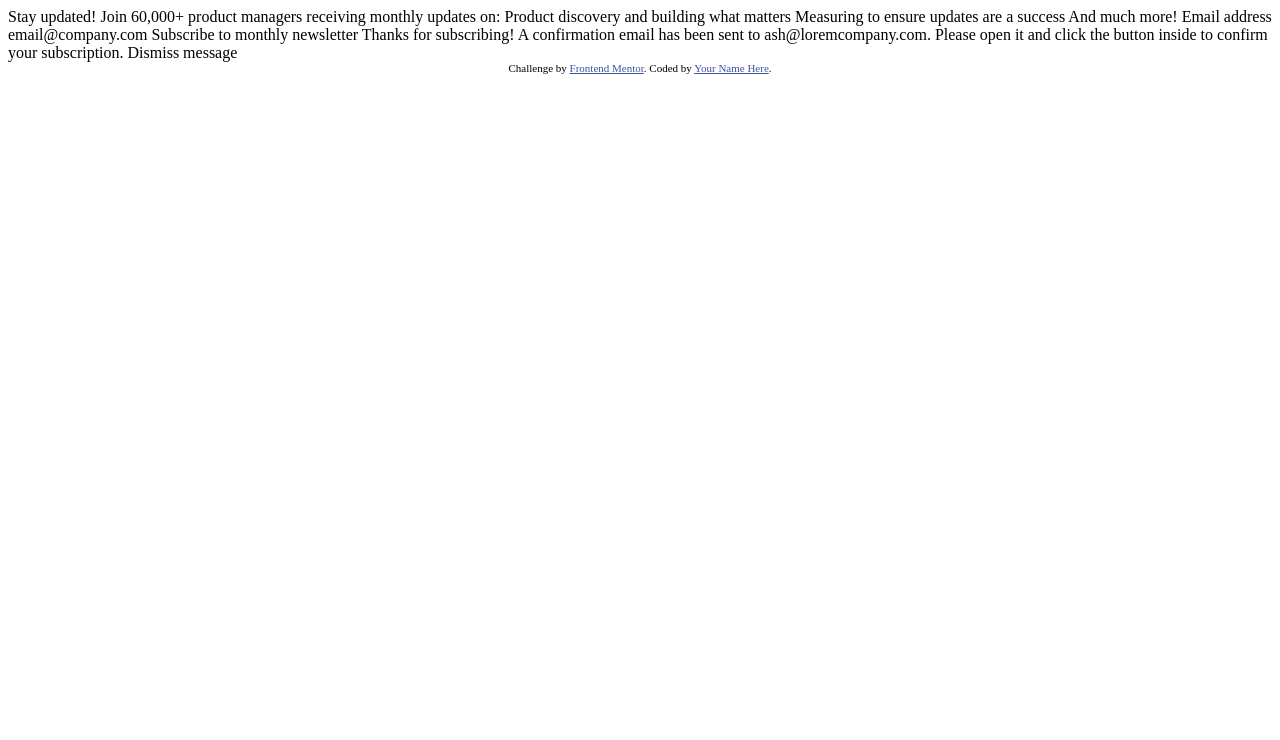
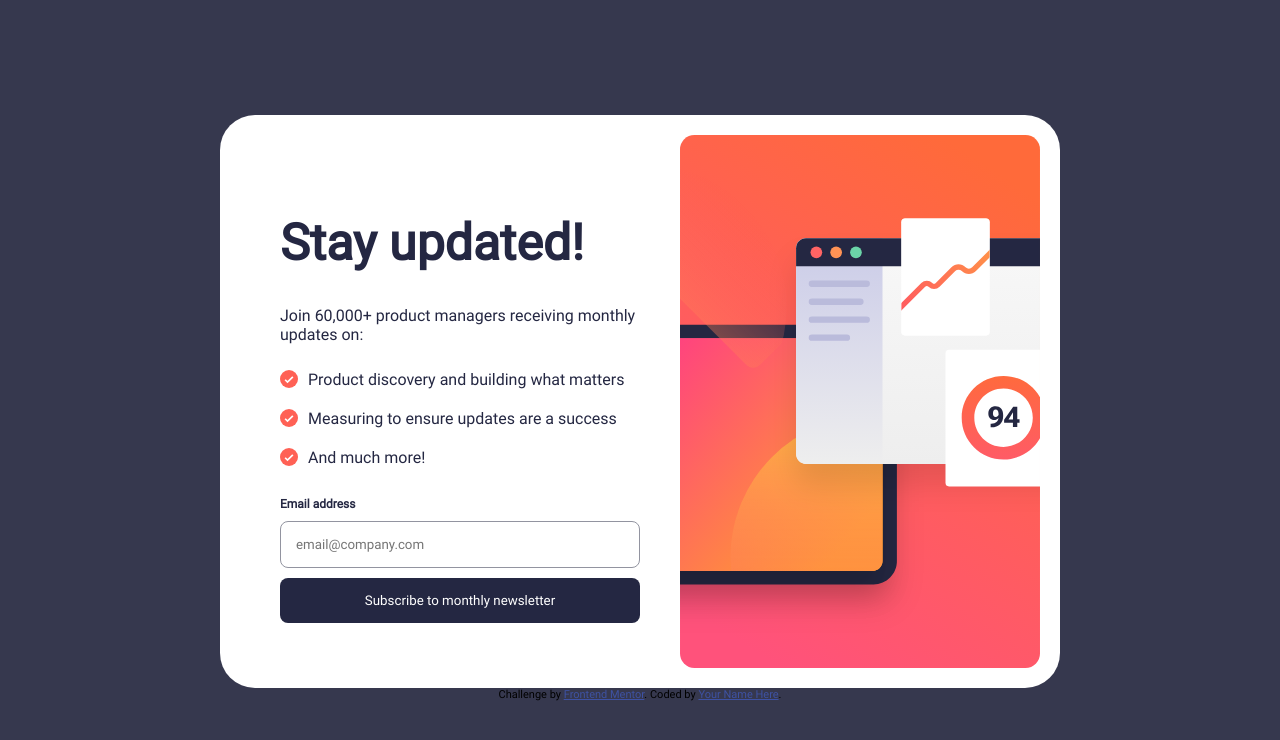
Before and after one commit to RVilums/newsletter, a plain HTML site: page index.html in a window 1280 px wide. Drawn offline with Linux system fonts and the light colour scheme.

Commit message:
creating the frontend

```diff
--- a/index.html
+++ b/index.html
@@ -11,7 +11,7 @@
 
   <title>Frontend Mentor | Newsletter sign-up form with success message</title>
 
-  <!-- Feel free to remove these styles or customise in your own stylesheet 👍 -->
+
   <style>
     .attribution {
       font-size: 11px;
@@ -26,38 +26,64 @@
 
 <body>
 
-  <!-- Sign-up form start -->
 
-  Stay updated!
+  <main class="main">
+    <div class="container">
+      <form data-id="form" class="form">
+        <div>
+          <h1 class="form__heading">Stay updated!</h1>
+          <p class="form__content">Join 60,000+ product managers receiving monthly updates on:
+          </p>
+        </div>
+        <ul>
+          <li>
+            <div class="list__wrapper">
+              <img src="./assets/images/icon-list.svg" alt="">
+              <span>Product discovery and building what matters</span>
+            </div>
+          </li>
+          <li>
+            <div class="list__wrapper">
+              <img src="./assets/images/icon-list.svg" alt="">
+              <span>Measuring to ensure updates are a success</span>
+            </div>
+          </li>
+          <li>
+            <div class="list__wrapper">
+              <img src="./assets/images/icon-list.svg" alt="">
+              <span>And much more!</span>
+            </div>
+          </li>
+        </ul>
+        <div class="form__wrapper">
+          <label for="email">Email address <span class="hidden" data-id="errorMessage">Valid email
+              required</span></label>
+          <input data-id="emailInput" type="email" name="email" id="email" placeholder="email@company.com">
+        </div>
+        <button data-id="submitBtn" class="btn" type="submit">Subscribe to monthly newsletter</button>
+      </form>
+    </div>
+    <div class="container">
+      <img src="./assets/images/illustration-sign-up-desktop.svg" alt="illustration">
+    </div>
+  </main>
 
-  Join 60,000+ product managers receiving monthly updates on:
 
-  Product discovery and building what matters
-  Measuring to ensure updates are a success
-  And much more!
+  <div data-id="modal" class="modal hidden">
+    Thanks for subscribing!
 
-  Email address
-  email@company.com
+    A confirmation email has been sent to ash@loremcompany.com.
+    Please open it and click the button inside to confirm your subscription.
 
-  Subscribe to monthly newsletter
+    Dismiss message
+  </div>
 
-  <!-- Sign-up form end -->
-
-  <!-- Success message start -->
-
-  Thanks for subscribing!
-
-  A confirmation email has been sent to ash@loremcompany.com.
-  Please open it and click the button inside to confirm your subscription.
-
-  Dismiss message
-
-  <!-- Success message end -->
 
   <div class="attribution">
     Challenge by <a href="https://www.frontendmentor.io?ref=challenge" target="_blank">Frontend Mentor</a>.
     Coded by <a href="#">Your Name Here</a>.
   </div>
+  <script src="script.js"></script>
 </body>
 
 </html>
--- a/script.js
+++ b/script.js
@@ -0,0 +1,15 @@
+const submitBtn = document.querySelector(`[data-id="submitBtn"]`)
+const form = document.querySelector(`[data-id=""form"]`)
+const emailInput = document.querySelector(`[data-id="emailInput"]`)
+
+form.addEventListener("submit", e => {
+    e.preventDefault()
+    const email = emailInput.value
+    console.log(email)
+
+})
+
+submitBtn.addEventListener("click", (e) => {
+    e.preventDefault()
+    console.log(e.target)
+})
--- a/style.css
+++ b/style.css
@@ -0,0 +1,148 @@
+@font-face {
+  font-family: "Roboto";
+  src: url("./assets/fonts/Roboto-Regular.ttf") format("truetype");
+}
+
+:root {
+  --color-tomato: hsl(4, 100%, 67%);
+  --color-dark-slate-grey: hsl(234, 29%, 20%);
+  --color-charcoal-grey: hsl(235, 18%, 26%);
+  --color-grey: hsl(231, 7%, 60%);
+  --color-white: hsl(0, 0%, 100%);
+
+  --default-fs: 16px;
+}
+
+html {
+  font-size: 62.5%;
+  font-family: "Roboto", sans-serif;
+}
+
+body {
+  background: var(--color-charcoal-grey);
+  height: 100vh;
+  display: grid;
+  place-content: center;
+}
+
+.main {
+  display: grid;
+  grid-template-columns: repeat(2, minmax(20rem, 36rem));
+  gap: 4rem;
+  background: var(--color-white);
+  padding: 2rem 2rem 2rem 6rem;
+  border-radius: 3.5rem;
+}
+
+.container {
+  overflow: hidden;
+  display: flex;
+  align-items: center;
+}
+
+img {
+  width: 100%;
+  height: 100%;
+}
+
+.form {
+  display: flex;
+  flex-direction: column;
+  gap: 1rem;
+}
+
+.form__heading {
+  color: var(--color-dark-slate-grey);
+  font-size: 5rem;
+  text-align: justify;
+}
+
+.form__content {
+  font-size: var(--default-fs);
+  color: var(--color-dark-slate-grey);
+}
+
+.form__wrapper {
+  display: flex;
+  flex-direction: column;
+  gap: 1rem;
+}
+
+.hidden {
+  display: none;
+}
+
+ul {
+  list-style: none;
+  font-size: var(--default-fs);
+  margin: 0;
+  padding: 0;
+  display: flex;
+  flex-direction: column;
+  gap: 2rem;
+  margin-bottom: 2rem;
+}
+
+li {
+  position: relative;
+  font-size: var(--default-fs);
+  color: var(--color-dark-slate-grey);
+}
+
+.list__wrapper {
+  display: flex;
+  align-items: center;
+  gap: 1rem;
+}
+
+.list__wrapper img {
+  width: 1.8rem;
+  height: 1.8rem;
+}
+
+label {
+  font-size: 1.2rem;
+  font-weight: 700;
+  color: var(--color-dark-slate-grey);
+  display: flex;
+  justify-content: space-between;
+}
+
+label span {
+  color: var(--color-tomato);
+}
+
+input {
+  font-family: inherit;
+  padding: 1.5rem;
+  border-radius: 0.8rem;
+  border: 1px solid var(--color-grey);
+  cursor: pointer;
+  transition: all 0.3s ease-in-out;
+}
+
+.error {
+  border: 1px solid var(--color-tomato);
+  background: rgb(244, 169, 169);
+  color: var(--color-tomato);
+}
+
+input:focus {
+  outline: none;
+  border: 1px solid var(--color-dark-slate-grey);
+}
+
+.btn {
+  padding: 1.5rem 3rem;
+  font-family: inherit;
+  color: var(--color-white);
+  border: none;
+  background: var(--color-dark-slate-grey);
+  border-radius: 0.8rem;
+  cursor: pointer;
+  transition: all 0.3s ease-in-out;
+}
+
+.btn:hover {
+  background: var(--color-tomato);
+}
```
